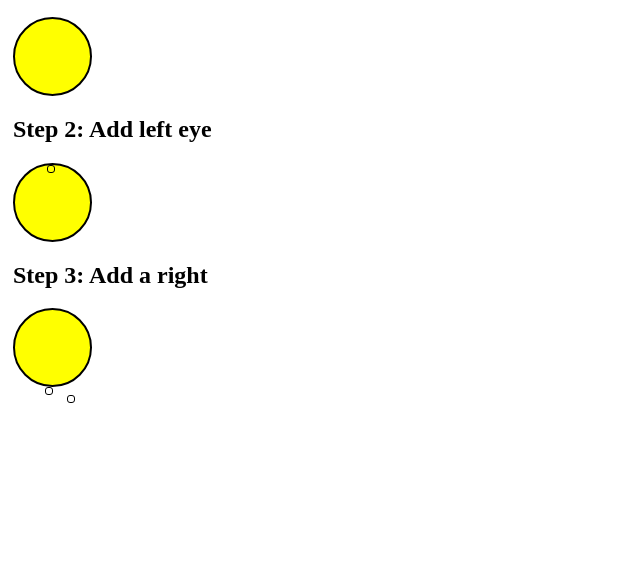
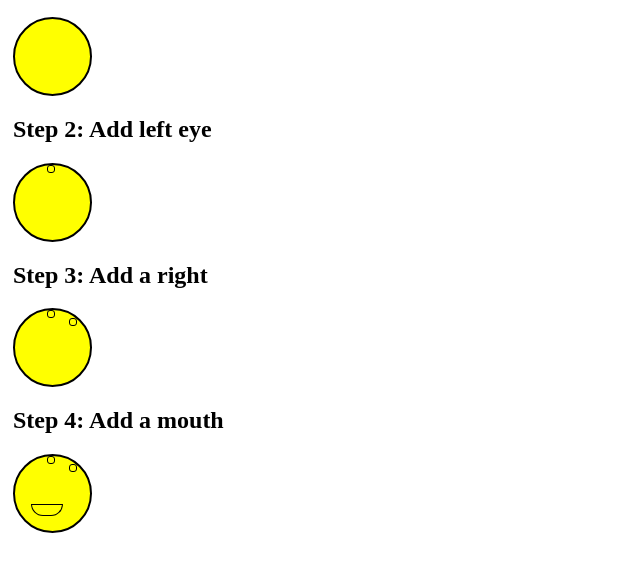
Before and after one commit to Jonathan-Taylor5/first-thing, a plain HTML site: page CSS/0.05_smileyface.html in a window 1280 px wide. Shown: the part 110-682 px from the top of the page, without its empty margins (0-640 px from the left). Drawn offline with Linux system fonts and the light colour scheme.

Commit message:
first commit

```diff
--- a/CSS/0.05_smileyface.css
+++ b/CSS/0.05_smileyface.css
@@ -33,3 +33,15 @@
 	top: 18px
 	background-color: #000000;
 }
+
+.mouth {
+	width: 30px;
+	height: 10px;
+	border: solid 1px black;
+	border-radius: 0px 0px 45px 45px;
+	margin: 16px;
+	position: relative;
+	top: 1em;
+	left: 1em
+	background-color: black;
+}
--- a/CSS/0.05_smileyface.html
+++ b/CSS/0.05_smileyface.html
@@ -10,15 +10,26 @@
 		<h2>Step 1 : Make the circle</h2>
 		<div class="face"></div>
 
+
 		<h2>Step 2: Add left eye</h2>
 		<div class="face">
 			<div class="lefteye"></div>
 		</div>
 
 		<h2>Step 3: Add a right</h2>
-			<div class="face"> </div>
+		<div class="face">
 			<div class="lefteye"></div>
 			<div class="righteye"></div>
 		</div>
+
+		<h2>Step 4: Add a mouth</h2>
+		<div class="face">
+			<div class="lefteye"> </div>
+			<div class="righteye"> </div>
+			<div class="mouth"></div>
+		</div>
+
+	</div>
+
 </body>
 </html>
```
Lines whose indentation alone changed are shown as unchanged.
